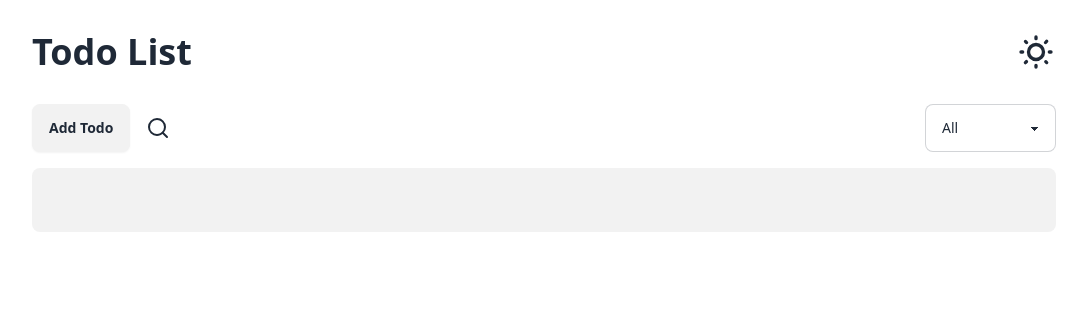
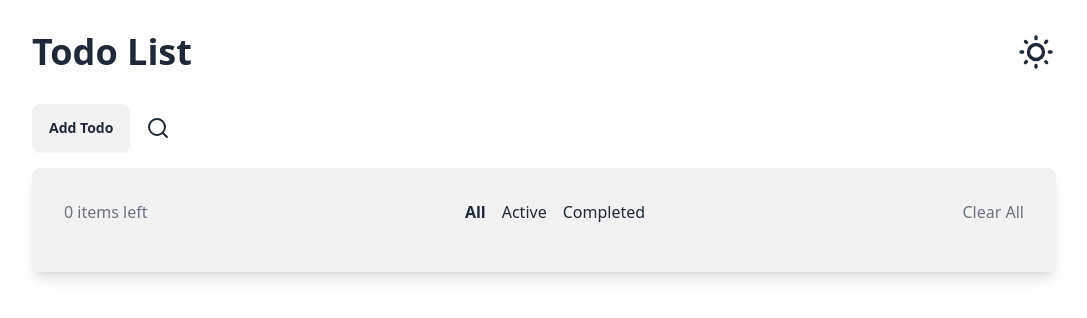
Before and after one commit to Narathip99/Nested-ToDo, a React (Vite) app: page / in a window 1280 px wide. Shown: the top 318 px of the page, without its empty margins (96-1183 px from the left). Built offline with nearby package versions, Linux system fonts and the light colour scheme.

Commit message:
add filter

```diff
--- a/src/components/AddTodo.tsx
+++ b/src/components/AddTodo.tsx
@@ -37,14 +37,7 @@ const AddTodo: React.FC<AddTodoProps> = ({ setTasks }) => {
         </button>
         <Search />
       </div>
-      <select className="select select-bordered">
-        <option disabled selected>
-          All
-        </option>
-        <option>All</option>
-        <option>Active</option>
-        <option>Completed</option>
-      </select>
+
       <ModalTodo
         isOpen={isModalOpen}
         mode={editTask ? "edit" : "add"}
--- a/src/components/DisplayTodos.tsx
+++ b/src/components/DisplayTodos.tsx
@@ -3,6 +3,7 @@ import React, { useState } from "react";
 import { SquarePen, Trash } from "lucide-react";
 import ModalTodo from "./ModalTodo";
 import { Task } from "../types/types";
+import Toolbar from "./Toolbar";
 
 interface DisplayTodosProps {
   tasks: Task[];
@@ -12,6 +13,7 @@ interface DisplayTodosProps {
 const DisplayTodos: React.FC<DisplayTodosProps> = ({ tasks, setTasks }) => {
   const [isModalOpen, setIsModalOpen] = useState(false);
   const [editTask, setEditTask] = useState<Task | null>(null);
+  const [filter, setFilter] = useState<"All" | "Active" | "Completed">("All");
 
   const handleEdit = (task: Task) => {
     setEditTask(task);
@@ -34,11 +36,28 @@ const DisplayTodos: React.FC<DisplayTodosProps> = ({ tasks, setTasks }) => {
     handleCloseModal();
   };
 
+  const filteredTasks = tasks.filter((task) => {
+    switch (filter) {
+      case "All":
+        return true;
+      case "Active":
+        return !task.isComplete;
+      case "Completed":
+        return task.isComplete;
+      default:
+        return true;
+    }
+  });
+
   return (
-    <div className="grid gap-4 my-4 p-8 w-full bg-base-200 dark:bg-base-300 rounded-lg">
-      {tasks.map((task) => (
-        <>
+    <section className="grid gap-4 my-4 p-8 w-full bg-base-200 dark:bg-base-300 rounded-lg shadow-lg">
+      <Toolbar
+        filter={filter}
+        setFilter={setFilter}
+        filteredTasks={filteredTasks}
+      />
 
+      {filteredTasks.map((task) => (
         <div
           key={task.id}
           className="p-4 flex justify-between items-center bg-white dark:bg-base-100 rounded-lg "
@@ -76,7 +95,6 @@ const DisplayTodos: React.FC<DisplayTodosProps> = ({ tasks, setTasks }) => {
             </button>
           </div>
         </div>
-        </>
       ))}
       {editTask && (
         <ModalTodo
@@ -87,7 +105,7 @@ const DisplayTodos: React.FC<DisplayTodosProps> = ({ tasks, setTasks }) => {
           onSave={handleSaveTodo}
         />
       )}
-    </div>
+    </section>
   );
 };
 
--- /dev/null
+++ b/src/components/Toolbar.tsx
@@ -0,0 +1,54 @@
+import React from "react";
+
+const Toolbar = ({ filter, setFilter, filteredTasks }) => {
+  const handleFilter = (filter: "All" | "Active" | "Completed") => {
+    switch (filter) {
+      case "All":
+        setFilter("All");
+        break;
+      case "Active":
+        setFilter("Active");
+        break;
+      case "Completed":
+        setFilter("Completed");
+        break;
+    }
+  };
+
+  return (
+    <div className="flex justify-between mb-4">
+      <p className="text-gray-500 font-medium">
+        {filteredTasks.length} items left
+      </p>
+      <div className="flex gap-4 items-end ">
+        <button
+          onClick={() => handleFilter("All")}
+          className={`${filter === "All" ? "font-semibold duration-200" : ""}`}
+        >
+          All
+        </button>
+        <button
+          onClick={() => handleFilter("Active")}
+          className={` ${
+            filter === "Active" ? "font-semibold duration-200" : ""
+          }`}
+        >
+          Active
+        </button>
+        <button
+          onClick={() => handleFilter("Completed")}
+          className={` ${
+            filter === "Completed" ? "font-semibold duration-200" : ""
+          }`}
+        >
+          Completed
+        </button>
+      </div>
+      <p className="text-gray-500 font-medium hover:underline cursor-pointer hover:text-red-500">
+        Clear All
+      </p>
+    </div>
+  );
+};
+
+export default Toolbar;
```
Lines whose indentation alone changed are shown as unchanged.
